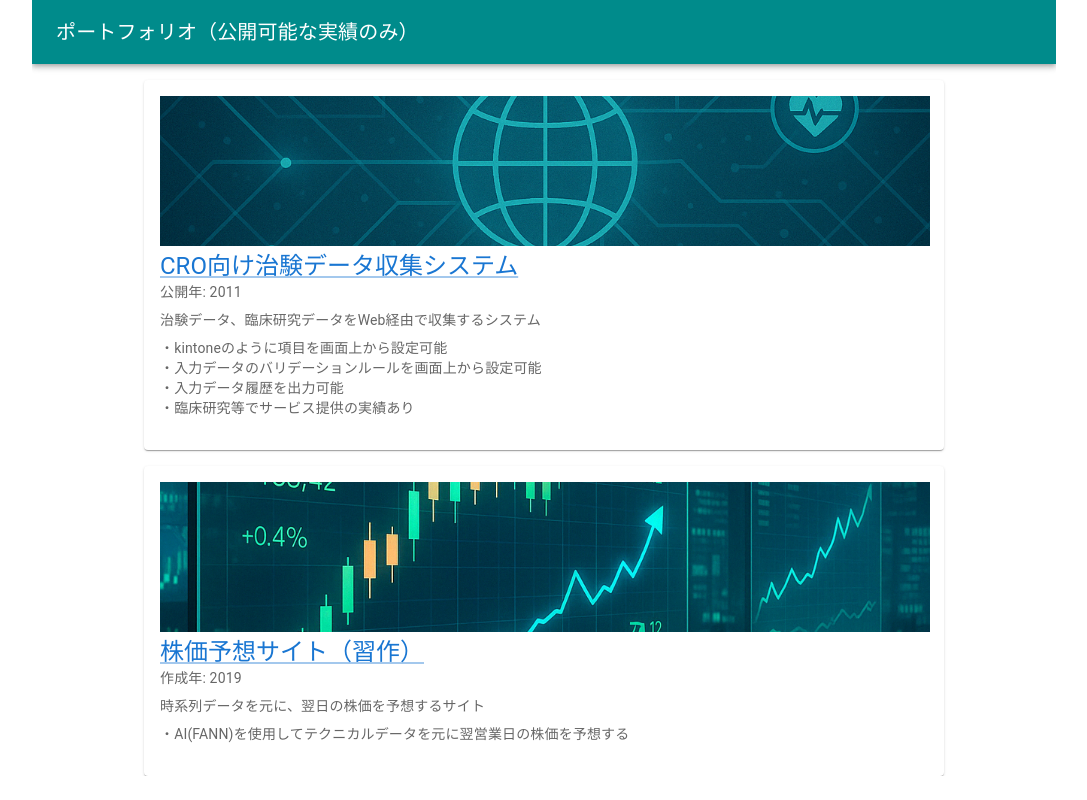
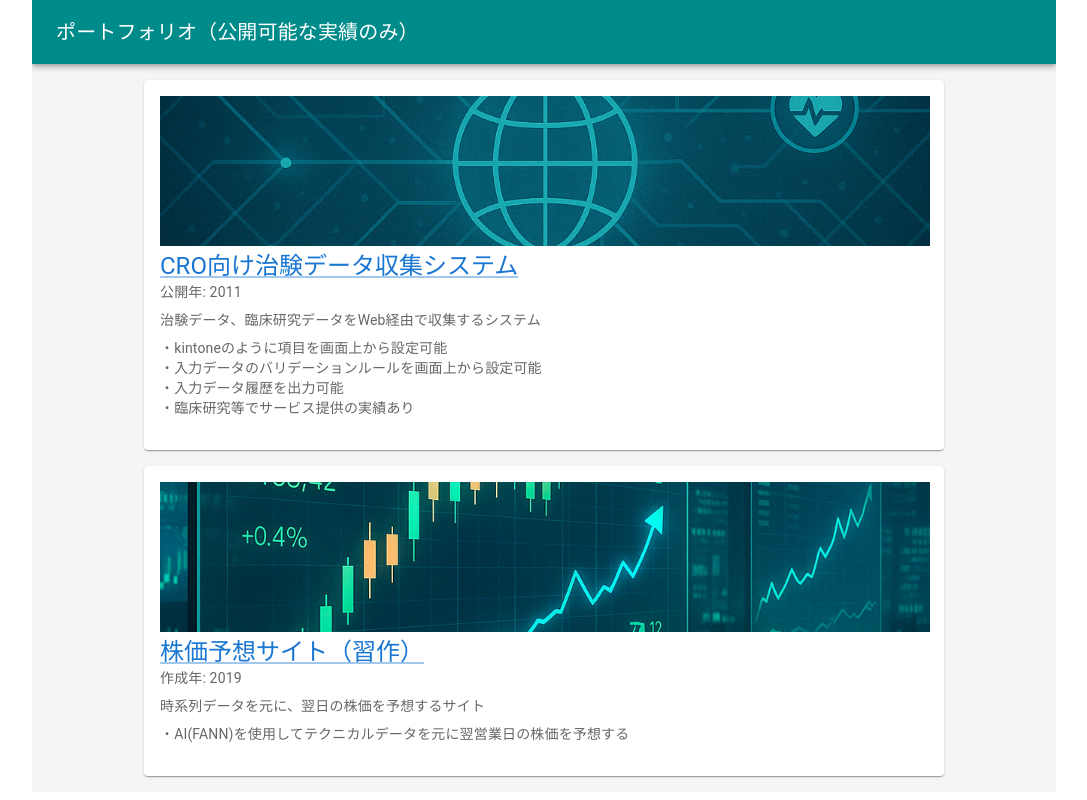
Before and after one commit to h-tateyama/portfolio, a Next.js app: page /portfolio/ in a window 1280 px wide. Shown: the whole page, without its empty margins (96-1183 px from the left). Built offline with nearby package versions, Linux system fonts and the light colour scheme; what @mui/material-nextjs would draw is missing.

Commit message:
update layout

```diff
--- a/app/page.tsx
+++ b/app/page.tsx
@@ -5,6 +5,7 @@ import Image from "next/image";
 export default function Home() {
   return (
     <div className={styles.page}>
+      <main className={styles.main} style={{ backgroundColor: '#f5f5f5' }}>
         <AppBar position="static" style={{ backgroundColor: 'darkcyan' }}>
           <Toolbar>
             <Typography variant="h6" component="div" sx={{ flexGrow: 1 }}>
@@ -12,8 +13,7 @@ export default function Home() {
             </Typography>
           </Toolbar>
         </AppBar>
-      <main className={styles.main} style={{ marginTop: '16px' }}>
-        <div className={styles.cardContainer}>
+        <div className={styles.cardContainer} style={{ marginTop: '16px', paddingBottom: '16px' }}>
           <Card style={{ width: '800px' }}>
             <CardContent>
               <Image src="/portfolio/edc.png" alt="Card Image" width={770} height={150} style={{ objectFit: 'cover' }} />
```
Lines whose indentation alone changed are shown as unchanged.
